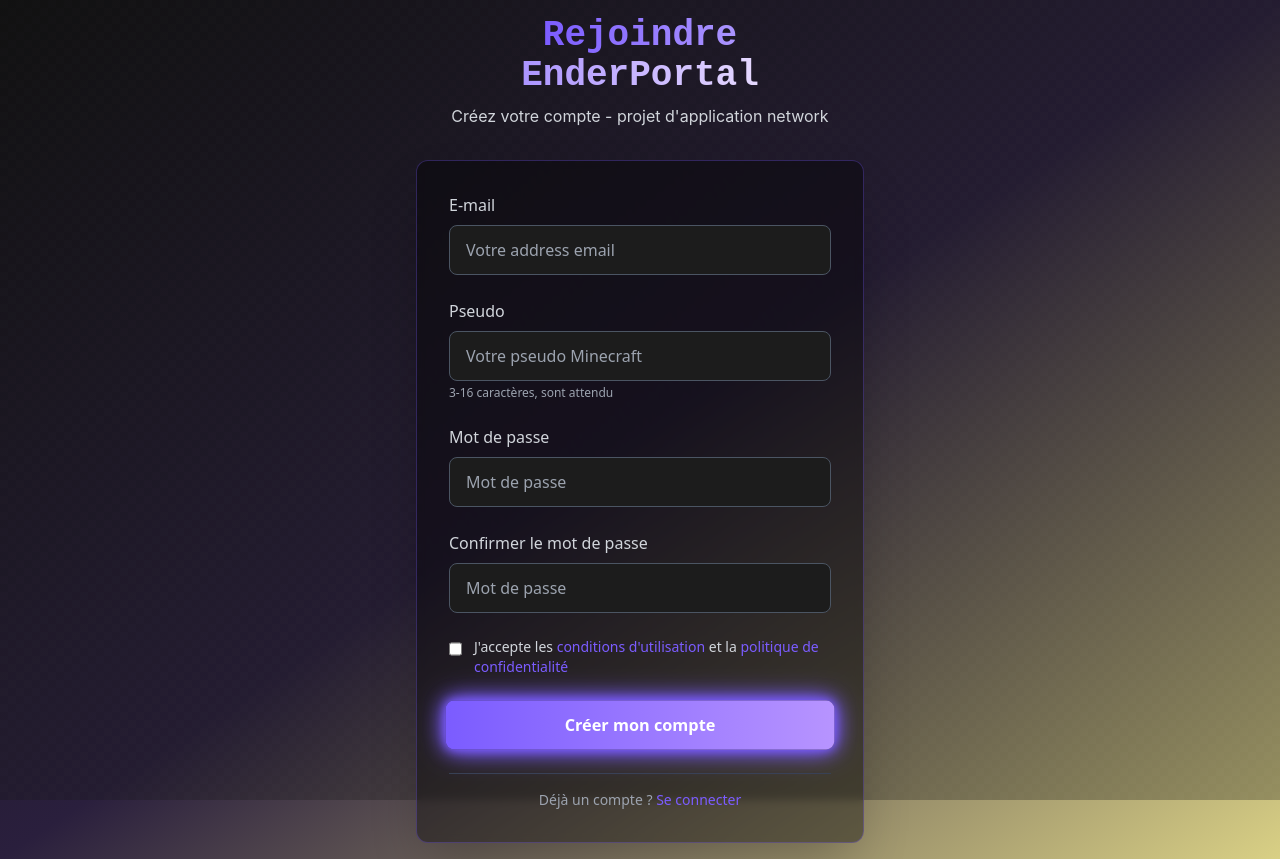
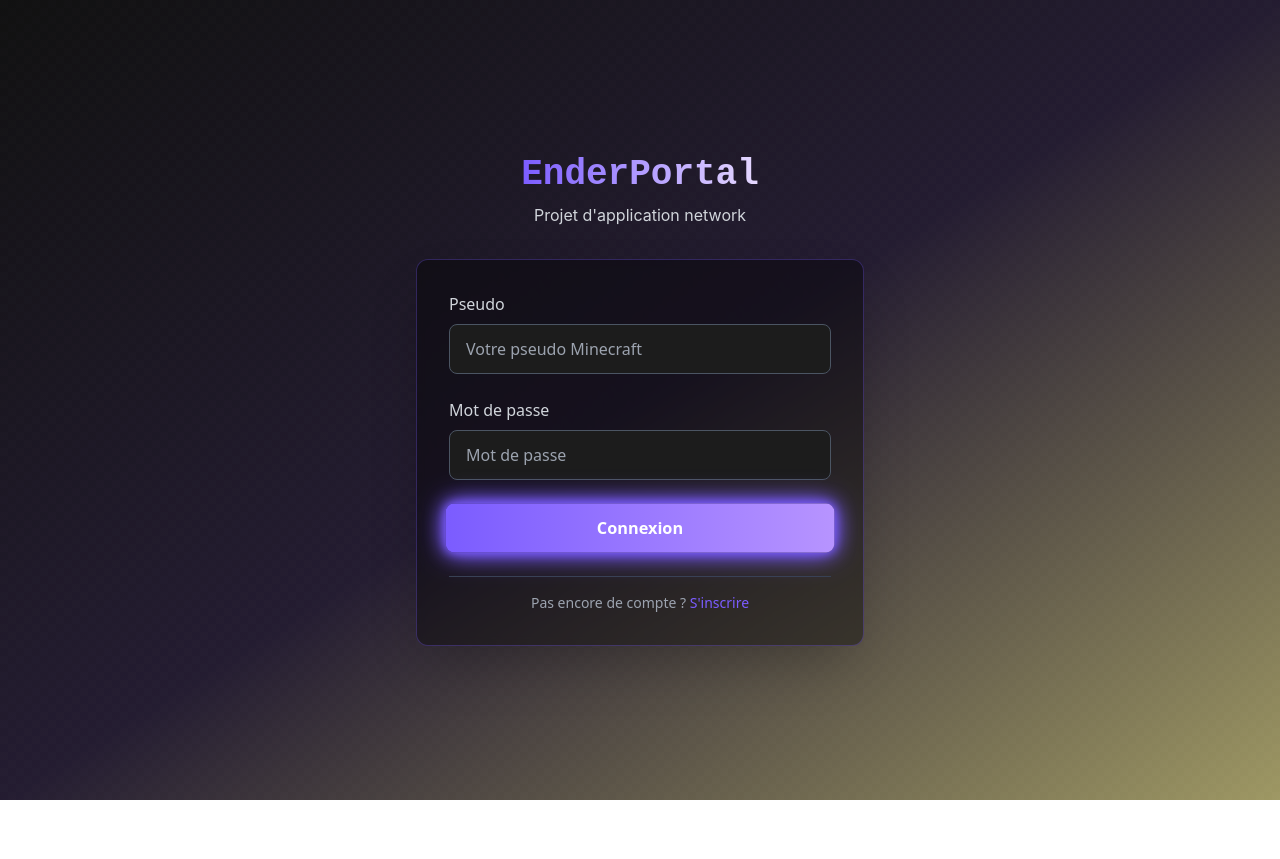
Before and after one commit to EnderPortal/WebSite, a React (Vite) app: page /login in a window 1280 px wide. After the commit the page ends 800 px from the top, so only its background shows below. Built offline with nearby package versions, Linux system fonts and the light colour scheme.

Commit message:
feature: page routing (/, /register, /login)

```diff
--- a/src/App.tsx
+++ b/src/App.tsx
@@ -1,6 +1,13 @@
-import { BrowserRouter as Router } from "react-router-dom";
+import {
+  Navigate,
+  Route,
+  BrowserRouter as Router,
+  Routes,
+} from "react-router-dom";
 import Register from "./pages/Register";
 import { Toaster } from "react-hot-toast";
+import Login from "./pages/Login";
+import Home from "./components/Home";
 
 function App() {
   return (
@@ -18,7 +25,23 @@ function App() {
           }}
         />
 
-        <Register />
+        <main>
+          <Routes>
+            {/**Register route */}
+            <Route path="/register" element={<Register />}></Route>
+
+            {/**Login route */}
+            <Route path="/login" element={<Login />}></Route>
+
+            {/**Home router */}
+            <Route path="/" element={<Home />}></Route>
+
+            {/**Route par default */}
+            {/**TODO : il faudra penser à check si l'utiliser est authentificated ou pas */}
+
+            {/** penser à la route * pour le not found */}
+          </Routes>
+        </main>
       </div>
     </Router>
   );
--- /dev/null
+++ b/src/components/Home.tsx
@@ -0,0 +1,3 @@
+export default function Home() {
+  return <h1>Home page</h1>;
+}
--- a/src/components/LoginForm.tsx
+++ b/src/components/LoginForm.tsx
@@ -1,4 +1,5 @@
 import type { FormEvent } from "react";
+import { Link } from "react-router-dom";
 
 /**
  * Object representing the props
@@ -64,12 +65,12 @@ export default function LoginForm({
       <div className="text-center pt-4 border-t border-gray-700">
         <p className="text-gray-400 text-sm">
           Pas encore de compte ?{" "}
-          <a
-            href=""
+          <Link
+            to="/register"
             className="text-ender-primary hover:text-ender-glow transition-colors font-medium"
           >
             S'inscrire
-          </a>
+          </Link>
         </p>
       </div>
     </form>
--- a/src/components/RegisterForm.tsx
+++ b/src/components/RegisterForm.tsx
@@ -1,4 +1,5 @@
 import type { FormEvent } from "react";
+import { Link } from "react-router-dom";
 
 /**
  * Data present in the form
@@ -147,13 +148,13 @@ export default function RegisterForm({
 
       <div className="text-center pt-4 border-t border-gray-700">
         <p className="text-gray-400 text-sm">
-          Déjà un compte ?{" "}
-          <a
-            href=""
+          Déjà un compte ?
+          <Link
+            to="/login"
             className="text-ender-primary hover:text-ender-glow transition-colors font-medium"
           >
             Se connecter
-          </a>
+          </Link>
         </p>
       </div>
     </form>
```
